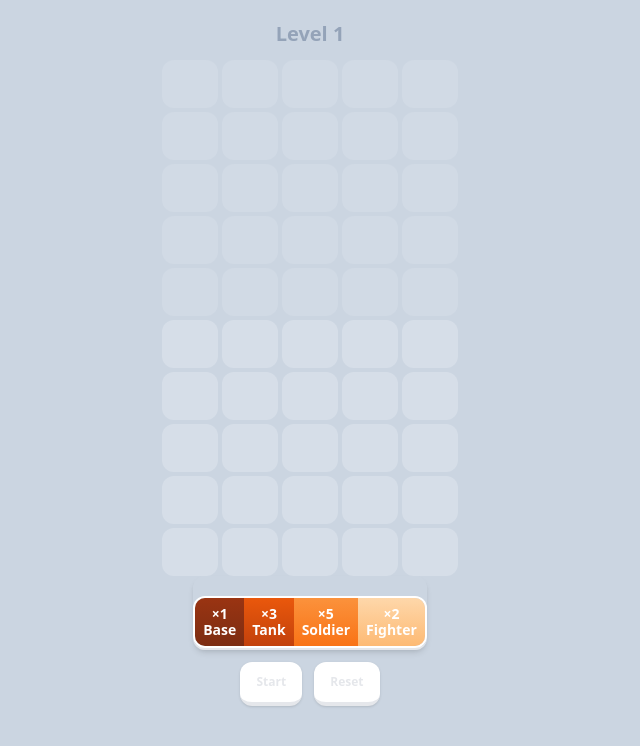
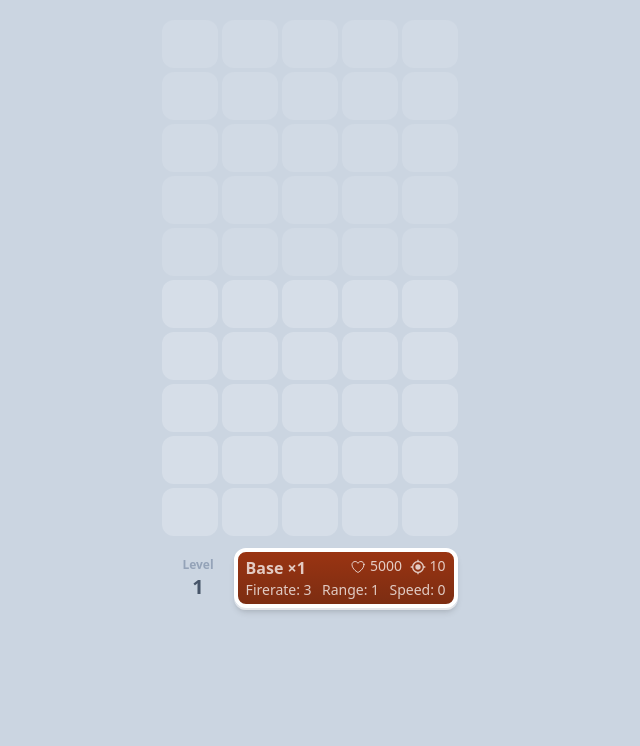
Before and after one commit to mktcode/tilewars, a Vue app: page / in a window 1280 px wide. Shown: the top 746 px of the page, without its empty margins (330-970 px from the left). Built offline with nearby package versions, Linux system fonts and the light colour scheme.

Commit message:
ui improvements

```diff
--- a/src/App.vue
+++ b/src/App.vue
@@ -4,6 +4,9 @@ import { useState } from './game/state';
 import Game from './Game.vue';
 import Tile from './Tile.vue';
 import type { AbstractUnit } from './game/objects';
+import HeartIcon from './icons/Heart.vue';
+import CrosshairsIcon from './icons/Crosshairs.vue';
+import PlayIcon from './icons/Play.vue';
 
 const { player1Units, player2Units, level } = useState();
 
@@ -21,6 +24,13 @@ const availablePlayer1BasesCount = computed(() => availablePlayer1Units.value.fi
 const availablePlayer1TanksCount = computed(() => availablePlayer1Units.value.filter((unit) => unit.tags.includes('tank')).length);
 const availablePlayer1SoldiersCount = computed(() => availablePlayer1Units.value.filter((unit) => unit.tags.includes('soldier')).length);
 const availablePlayer1FighterCount = computed(() => availablePlayer1Units.value.filter((unit) => unit.tags.includes('fighter')).length);
+
+const availablePlayer1UnitsDisplayColor = computed(() => {
+  if (availablePlayer1BasesCount.value > 0) return 'from-orange-900 to-orange-800';
+  if (availablePlayer1TanksCount.value > 0) return 'from-orange-700 to-orange-600';
+  if (availablePlayer1SoldiersCount.value > 0) return 'from-orange-500 to-orange-400';
+  return 'from-orange-300 to-orange-200';
+});
 
 const placeNextUnitForPlayer1 = (x: number, y: number) => {
   if (player1Units.value.find((unit) => unit.x === x && unit.y === y)) return;
@@ -59,22 +69,10 @@ const placeNextUnit = (x: number, y: number, units: AbstractUnit[], availableUni
 const start = () => {
   isGameStarted.value = true;
 };
-
-const resetUnits = () => {
-  player1Units.value.forEach((unit) => {
-    unit.x = 0;
-    unit.y = 0;
-  });
-  player2Units.value.forEach((unit) => {
-    unit.x = 0;
-    unit.y = 0;
-  });
-};
 </script>
 
 <template>
   <main class="flex flex-col max-w-5xl mx-auto items-center justify-center pt-5">
-    <h1 class="text-xl font-bold text-slate-400 mb-3">Level {{ level }}</h1>
     <Game v-if="isGameStarted" />
     <template v-else>
       <div class="grid grid-cols-5 gap-1">
@@ -89,29 +87,56 @@ const resetUnits = () => {
           </template>
         </template>
       </div>
-      <div class="rounded-xl border-b-2 shadow-md">
-        <div class="flex rounded-xl mt-5 overflow-hidden border-2 border-white">
-          <div :class="`${availablePlayer1BasesCount ? '' : 'opacity-30'} bg-gradient-to-t from-orange-900 to-orange-800 flex flex-col items-center justify-center p-2 font-bold text-sm text-white leading-4`">
-            <span>&times;{{ availablePlayer1BasesCount }}</span>
-            <span>Base</span>
-          </div>
-          <div :class="`${availablePlayer1TanksCount ? '' : 'opacity-30'} bg-gradient-to-t from-orange-700 to-orange-600 flex flex-col items-center justify-center p-2 font-bold text-sm text-white leading-4`">
-            <span>&times;{{ availablePlayer1TanksCount }}</span>
-            <span>Tank</span>
-          </div>
-          <div :class="`${availablePlayer1SoldiersCount ? '' : 'opacity-30'} bg-gradient-to-t from-orange-500 to-orange-400 flex flex-col items-center justify-center p-2 font-bold text-sm text-white leading-4`">
-            <span>&times;{{ availablePlayer1SoldiersCount}}</span>
-            <span>Soldier</span>
-          </div>
-          <div :class="`${availablePlayer1FighterCount ? '' : 'opacity-30'} bg-gradient-to-t from-orange-300 to-orange-200 flex flex-col items-center justify-center p-2 font-bold text-sm text-white leading-4`">
-            <span>&times;{{ availablePlayer1FighterCount }}</span>
-            <span>Fighter</span>
+      <div class="flex items-center justify-center mt-3">
+        <div class="flex flex-col items-center justify-center px-5">
+          <div class="text-xs font-bold text-slate-400">Level</div>
+          <div class="text-slate-600 text-xl font-bold">{{ level }}</div>
+        </div>
+        <div v-if="availablePlayer1Units.length" class="rounded-xl border-b-2 shadow-md w-56">
+          <div :class="`flex flex-col rounded-xl border-4 border-white bg-gradient-to-t text-white text-opacity-75 text-sm px-2 py-1 ${availablePlayer1UnitsDisplayColor}`">
+            <div class="flex justify-between">
+              <div class="mr-auto text-base font-bold">
+                <span class="capitalize">{{ availablePlayer1Units[0].tags[0] }}</span>
+                &times;{{
+                  availablePlayer1Units[0].tags.includes('base')
+                    ? 1
+                    : availablePlayer1Units[0].tags.includes('tank')
+                      ? availablePlayer1TanksCount
+                      : availablePlayer1Units[0].tags.includes('soldier')
+                        ? availablePlayer1SoldiersCount
+                        : availablePlayer1FighterCount
+                }}
+              </div>
+              <div class="mr-2">
+                <HeartIcon class="inline-block w-4 h-4" />
+                {{ availablePlayer1Units[0].health }}
+              </div>
+              <div>
+                <CrosshairsIcon class="inline-block w-4 h-4" />
+                {{ availablePlayer1Units[0].damage }}
+              </div>
+            </div>
+            <div class="flex justify-between space-x-2">
+              <div>
+                Firerate:
+                {{ availablePlayer1Units[0].firerate }}
+              </div>
+              <div>
+                Range:
+                {{ availablePlayer1Units[0].range }}
+              </div>
+              <div>
+                Speed:
+                {{ availablePlayer1Units[0].speed }}
+              </div>
+            </div>
           </div>
         </div>
-      </div>
-      <div class="flex space-x-3 text-center mt-3">
-        <button @click="start" :disabled="!canStart">Start</button>
-        <button @click="resetUnits" :disabled="player1Units.every(u => u.x === 0 && u.y === 0)">Reset</button>
+        <div v-else class="w-64">
+          <button @click="start" :disabled="!canStart" class="w-full">
+            <PlayIcon class="inline-block w-6 h-6" />
+          </button>
+        </div>
       </div>
     </template>
   </main>
--- /dev/null
+++ b/src/icons/Heart.vue
@@ -0,0 +1,5 @@
+<template>
+  <svg class="inline" aria-hidden="true" fill="none" stroke="currentColor" stroke-width="1.5" viewBox="0 0 24 24" xmlns="http://www.w3.org/2000/svg">
+    <path d="M21 8.25c0-2.485-2.099-4.5-4.688-4.5-1.935 0-3.597 1.126-4.312 2.733-.715-1.607-2.377-2.733-4.313-2.733C5.1 3.75 3 5.765 3 8.25c0 7.22 9 12 9 12s9-4.78 9-12z" stroke-linecap="round" stroke-linejoin="round"></path>
+  </svg>
+</template>
```
